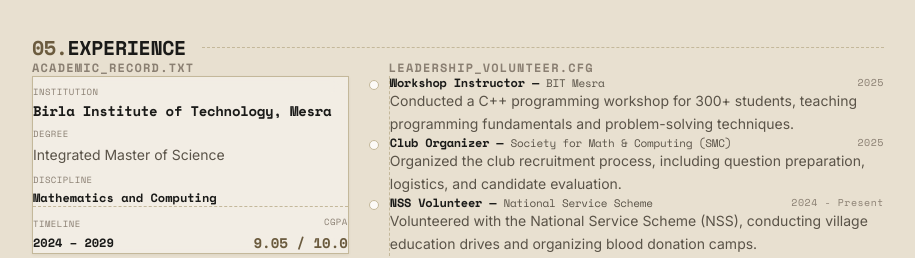
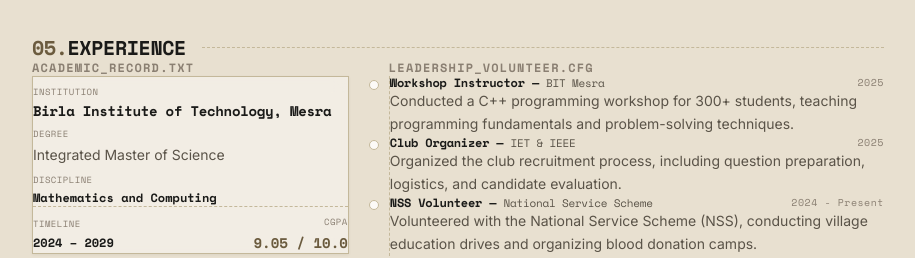
Before and after one commit to anasghayas/Portfolio, a React (Vite) app: page / in a window 1280 px wide. Shown: the part 3580-3838 px from the top of the page, without its empty margins (182-1097 px from the left). Built offline with nearby package versions, Linux system fonts and the light colour scheme.

Commit message:
Added experience section

```diff
--- a/src/components/Experience.jsx
+++ b/src/components/Experience.jsx
@@ -30,7 +30,7 @@
     },
     {
       role: "Club Organizer",
-      organization: "Society for Math & Computing (SMC)",
+      organization: "IET & IEEE",
       description: leadership[1],
       duration: "2025"
     },
```
